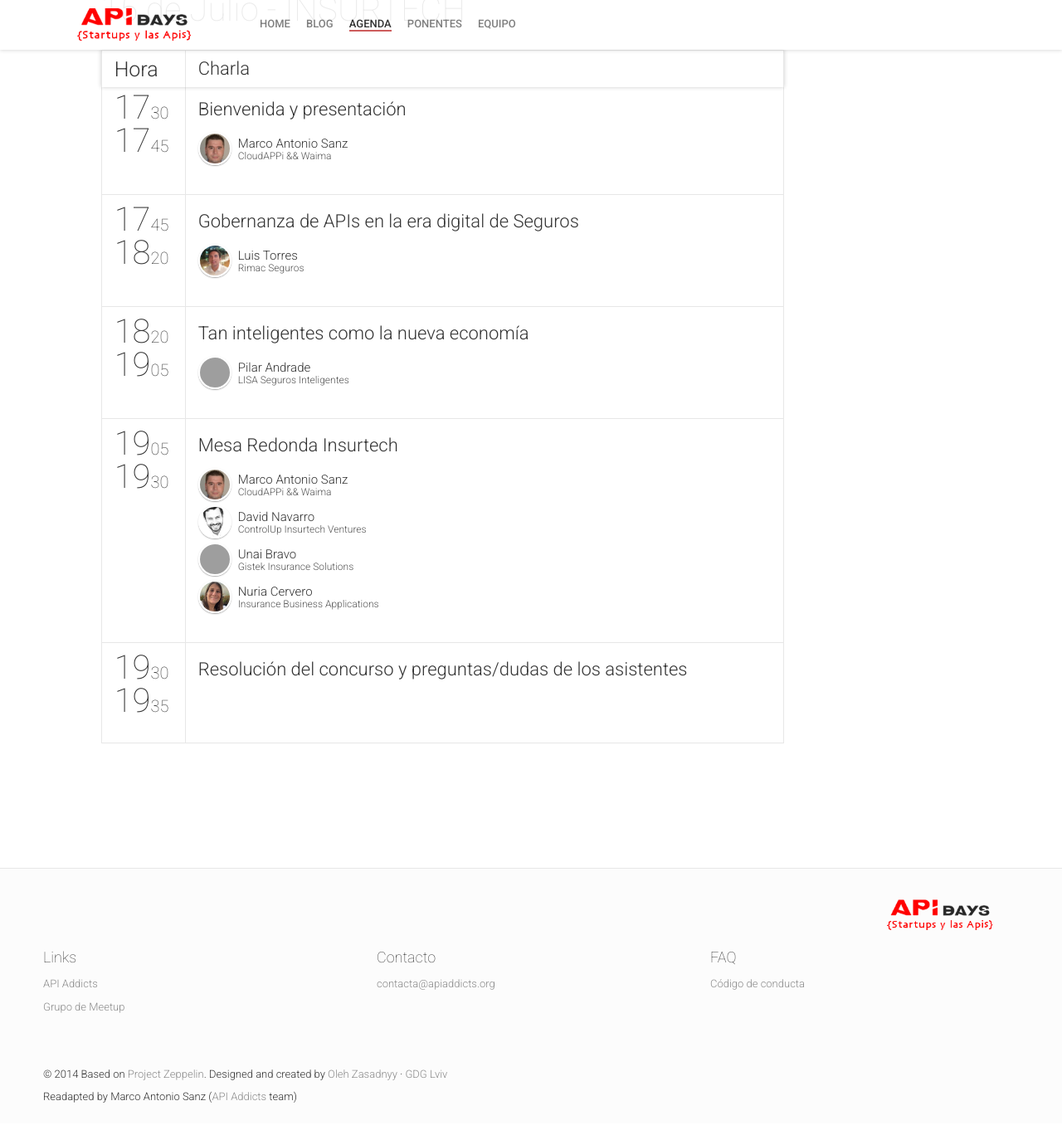
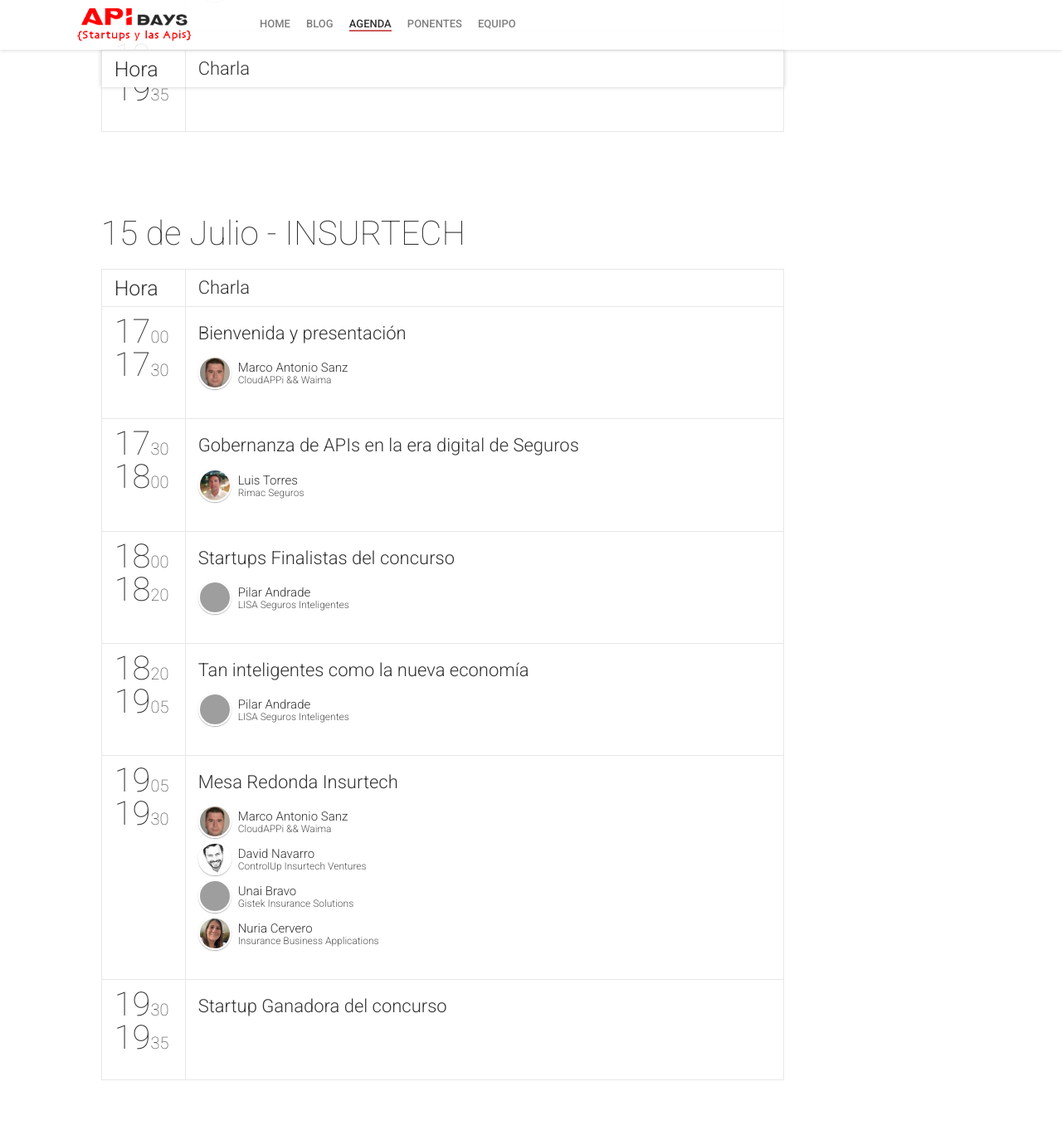
Before and after one commit to apiaddicts/startupsylasapisIII, a Jekyll site: the page built from schedule.html, in a window 1280 px wide and 1400 px high, scrolled down 2683 px. Shown: the top 1368 px of the window at 83% size. Built offline with Jekyll 4.4.1, drawn with Linux system fonts in a browser that asks for light colours; nearby versions of some CDN libraries; comment, search, counter and statistics services are not loaded; some of the changed text lies outside the part shown.

Commit message:
cambio agenda

```diff
--- a/_data/sessions.yml
+++ b/_data/sessions.yml
@@ -34,7 +34,7 @@
   complexity: "Expert"
 -
   id: 004
-  title: "Resolución del concurso y preguntas/dudas de los asistentes"
+  title: "Startup Ganadora del concurso"
   description: ""
   subtype: keynote
 -
@@ -95,3 +95,9 @@
   subtype: presentation
   speakers: [13]
   complexity: "Expert"
+
+-
+  id: 013
+  title: "Startups Finalistas del concurso"
+  subtype: presentation
+  speakers: [13]
```
Also changed, not shown: _data/schedule.yml (+27 -12 lines), 1 other file.
